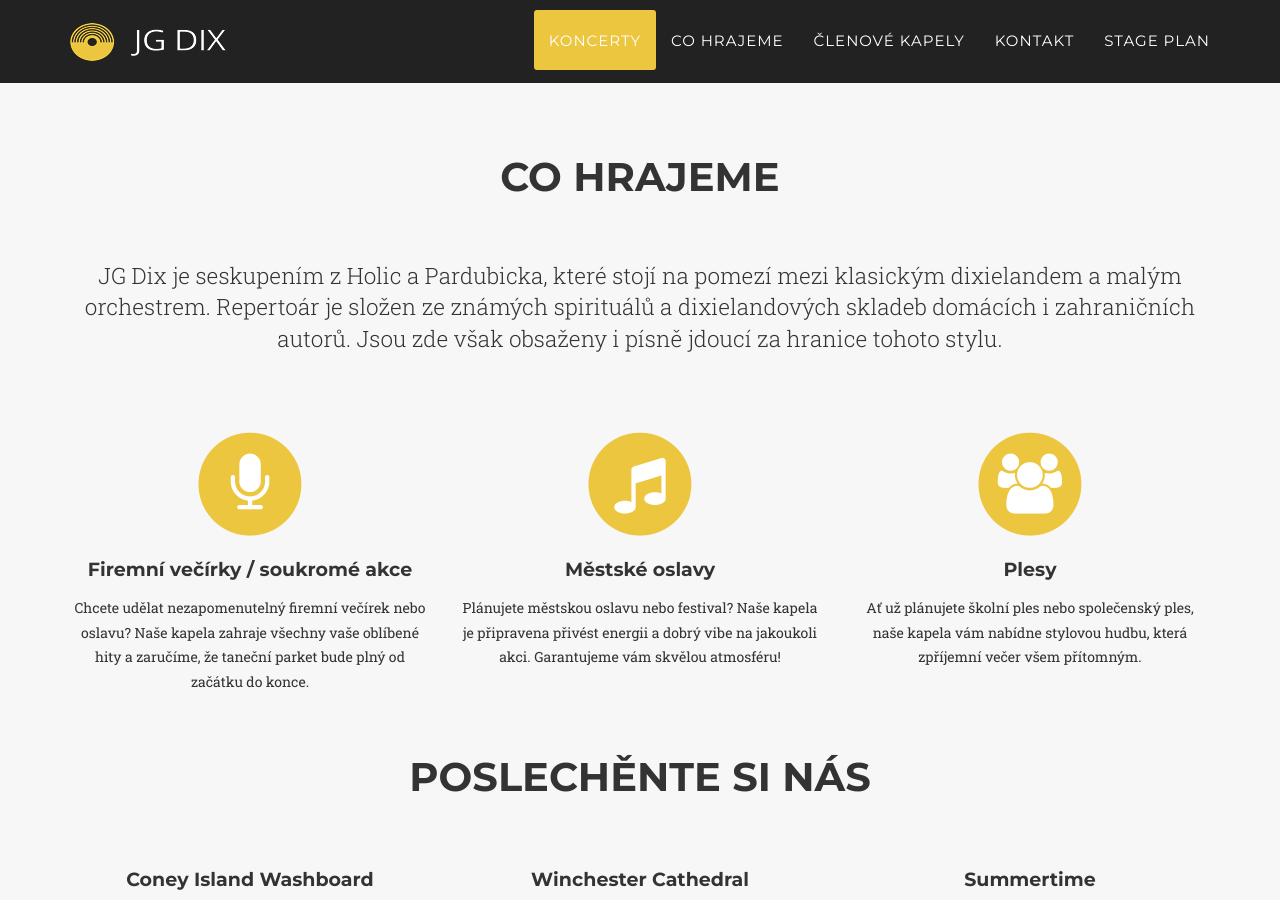
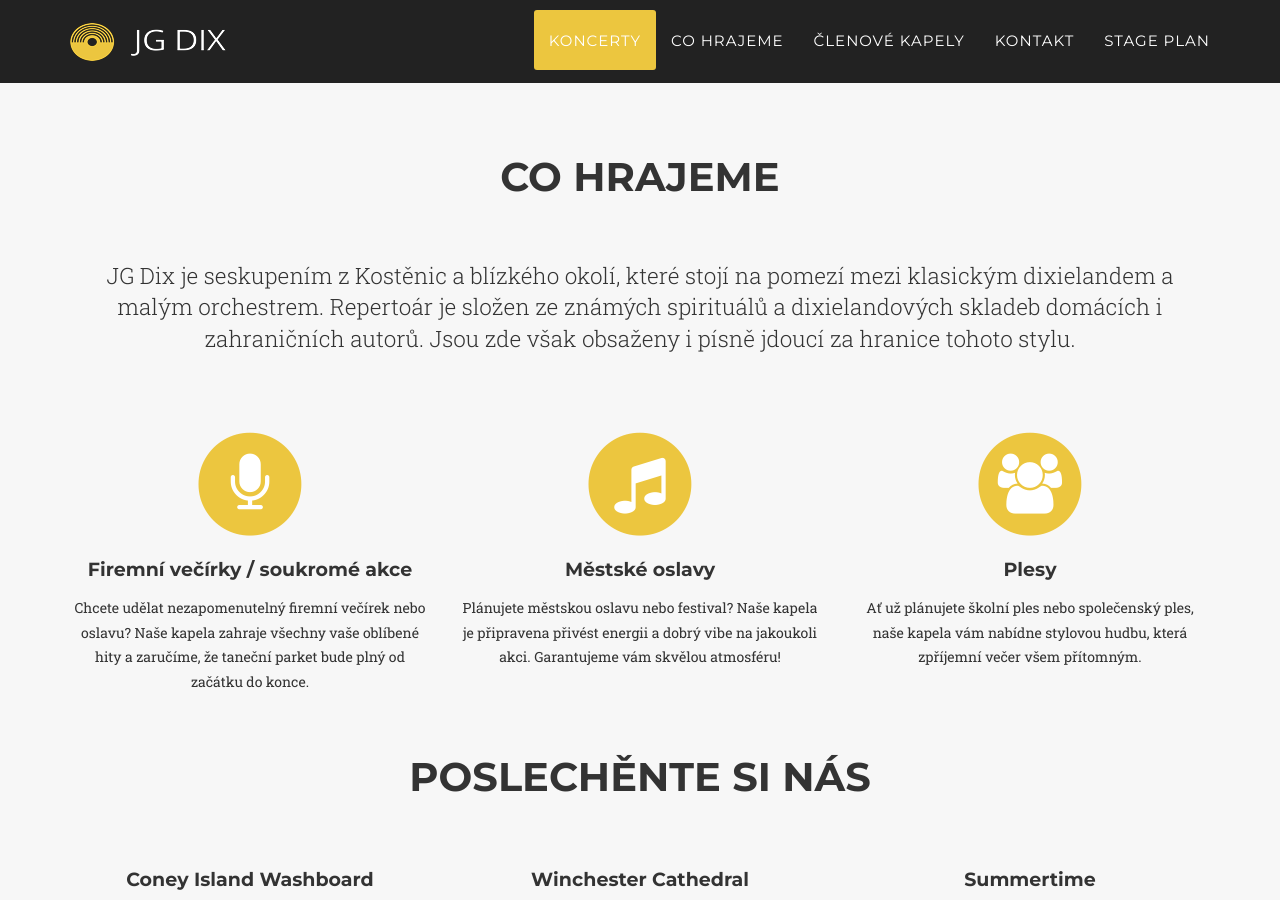
Before and after one commit to skalahonza/jgdix, a Jekyll site: the page built from index.html, in a window 1280 px wide and 900 px high, scrolled down 2273 px. Built offline with Jekyll 4.4.1, drawn with Linux system fonts in a browser that asks for light colours; some web fonts are replaced.

Commit message:
Update location description for JG Dix to reflect Kostěnice and surrounding area

```diff
--- a/_config.yml
+++ b/_config.yml
@@ -7,7 +7,7 @@ title: JG Dix
 subtitle: Hudba nejen let třicátých
 email: info@jgdix.cz
 description: >
-  JG Dix je seskupením z Holic a Pardubicka, které stojí na pomezí mezi klasickým dixielandem a malým orchestrem.
+  JG Dix je seskupením z Kostěnic a blízkého okolí, které stojí na pomezí mezi klasickým dixielandem a malým orchestrem.
   Repertoár je složen ze známých spirituálů a dixielandových skladeb domácích i zahraničních autorů.
   Často hrajeme na akcích typu: firemní večírky, soukromé akce, městské oslavy, plesy, svatby, apod.
 
--- a/_includes/services.html
+++ b/_includes/services.html
@@ -7,7 +7,7 @@
         </div>
         <div class="row">
             <p class="col-md-10 offset-md-1 col-lg-12 text-center lead mt-5 mb-4">
-                JG Dix je seskupením z Holic a Pardubicka, které stojí na pomezí mezi klasickým dixielandem a malým
+                JG Dix je seskupením z Kostěnic a blízkého okolí, které stojí na pomezí mezi klasickým dixielandem a malým
                 orchestrem. Repertoár je složen ze známých spirituálů a dixielandových skladeb domácích i
                 zahraničních autorů. Jsou zde však obsaženy i písně jdoucí za hranice tohoto stylu.
             </p>
```
